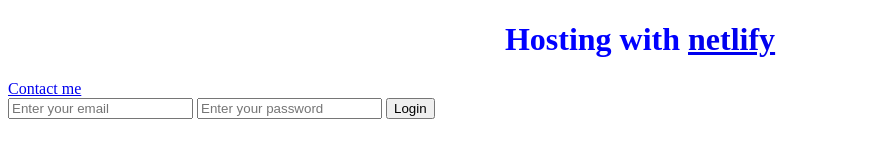
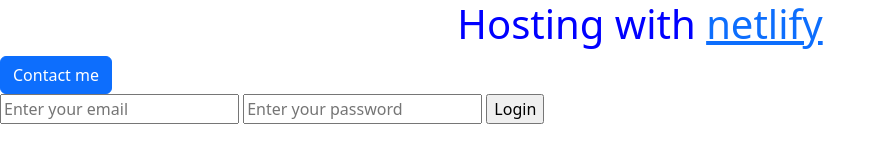
Before and after one commit to BrinnerNinah05/my-weather-app, a plain HTML site: page index.html in a window 1280 px wide. Shown: the whole page, without its empty margins (0-886 px from the left). Drawn offline with nearby package versions, Linux system fonts and the light colour scheme.

Commit message:
included a link from bootstrap

```diff
--- a/index.html
+++ b/index.html
@@ -6,10 +6,20 @@
     <meta name="viewport" content="width=device-width, initial-scale=1.0" />
     <title>GitHub</title>
     <link rel="stylesheet" href="style.css" />
+    <link
+      href="https://cdn.jsdelivr.net/npm/bootstrap@5.2.2/dist/css/bootstrap.min.css"
+      rel="stylesheet"
+      integrity="sha384-Zenh87qX5JnK2Jl0vWa8Ck2rdkQ2Bzep5IDxbcnCeuOxjzrPF/et3URy9Bv1WTRi"
+      crossorigin="anonymous"
+    />
   </head>
   <body>
     <h1>Hosting with <a href="https://www.netlify.com/">netlify</a></h1>
-    <a class="btn btn-primary" href="brinnerninah05@gmail.com" role="button"
+    <a
+      class="btn btn-primary"
+      a
+      href="mailto:brinnerninah05@gmail.com"
+      role="button"
       >Contact me</a
     >
     <form>
```
